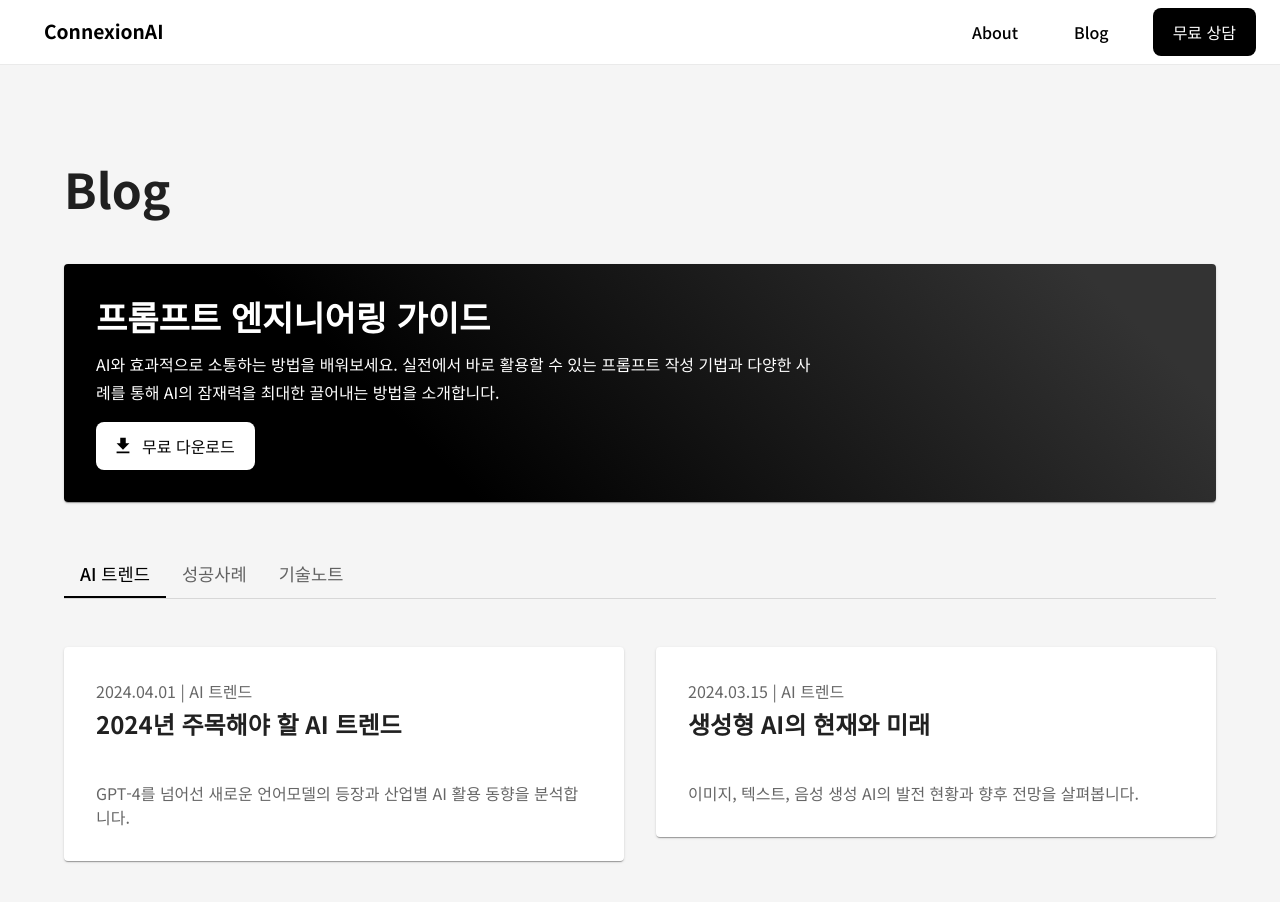
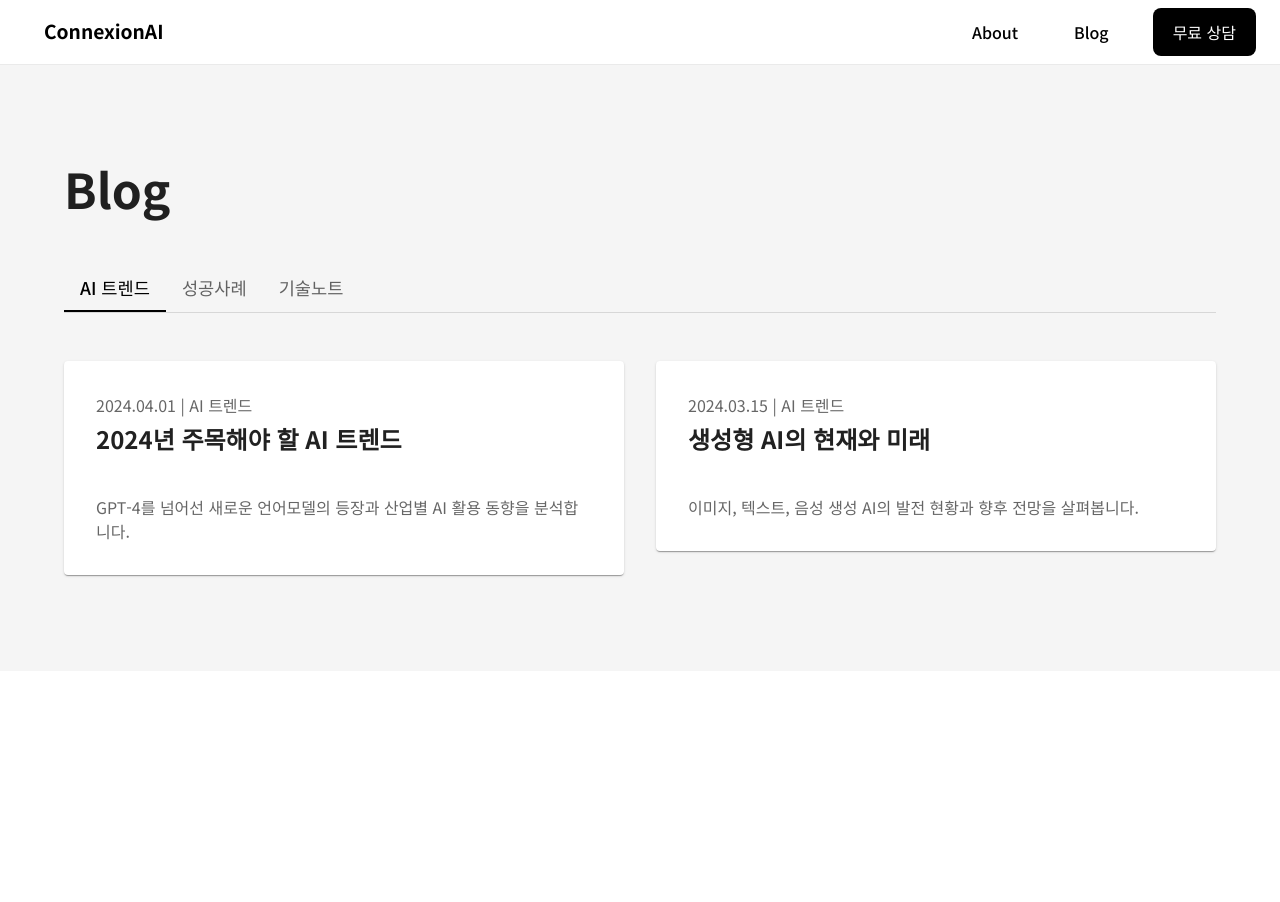
Before and after one commit to wonseokjung/ConnexionAI, a React (Create React App) app: page /blog in a window 1280 px wide. Shown: the top 902 px of the page. After the commit the page ends 800 px from the top, so only its background shows below. Built offline with nearby package versions, Linux system fonts and the light colour scheme.

Commit message:
Remove PDF download section from Blog page

```diff
--- a/src/pages/Blog.js
+++ b/src/pages/Blog.js
@@ -1,17 +1,12 @@
 import React, { useState } from 'react';
-import { Box, Container, Typography, Grid, Paper, Tabs, Tab, Button } from '@mui/material';
+import { Box, Container, Typography, Grid, Paper, Tabs, Tab } from '@mui/material';
 import { motion } from 'framer-motion';
-import DownloadIcon from '@mui/icons-material/Download';
 
 const Blog = () => {
   const [currentTab, setCurrentTab] = useState(0);
 
   const handleTabChange = (event, newValue) => {
     setCurrentTab(newValue);
-  };
-
-  const handleDownload = () => {
-    window.open('/assets/prompt.pdf', '_blank');
   };
 
   const posts = {
@@ -84,42 +79,6 @@ const Blog = () => {
             Blog
           </Typography>
 
-          <Paper
-            sx={{
-              p: 4,
-              mb: 6,
-              background: 'linear-gradient(45deg, #000 30%, #333 90%)',
-              color: 'white',
-            }}
-          >
-            <Grid container spacing={4} alignItems="center">
-              <Grid item xs={12} md={8}>
-                <Typography variant="h4" gutterBottom sx={{ fontWeight: 600 }}>
-                  프롬프트 엔지니어링 가이드
-                </Typography>
-                <Typography variant="subtitle1" paragraph>
-                  AI와 효과적으로 소통하는 방법을 배워보세요. 실전에서 바로 활용할 수 있는 프롬프트 작성 기법과
-                  다양한 사례를 통해 AI의 잠재력을 최대한 끌어내는 방법을 소개합니다.
-                </Typography>
-                <Button
-                  variant="contained"
-                  size="large"
-                  onClick={handleDownload}
-                  startIcon={<DownloadIcon />}
-                  sx={{
-                    bgcolor: 'white',
-                    color: 'black',
-                    '&:hover': {
-                      bgcolor: '#f0f0f0',
-                    },
-                  }}
-                >
-                  무료 다운로드
-                </Button>
-              </Grid>
-            </Grid>
-          </Paper>
-
           <Box sx={{ borderBottom: 1, borderColor: 'divider', mb: 6 }}>
             <Tabs
               value={currentTab}
```
